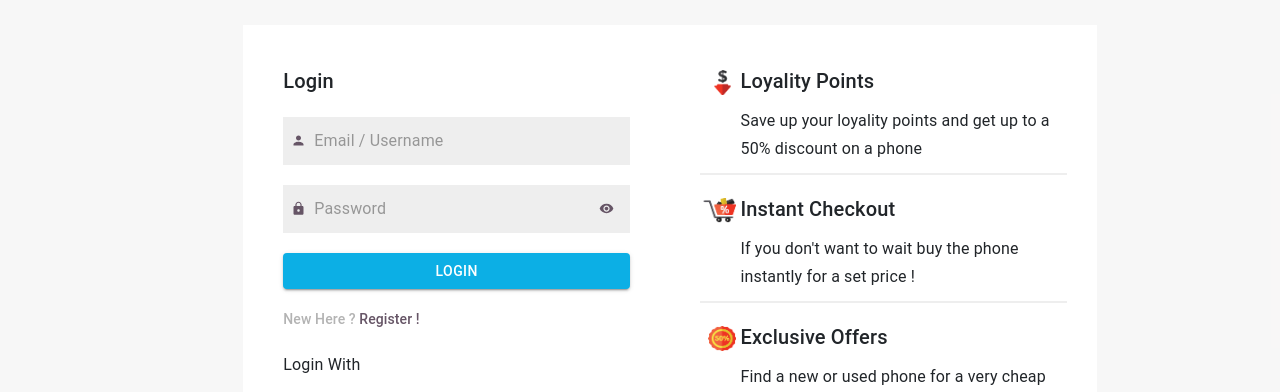
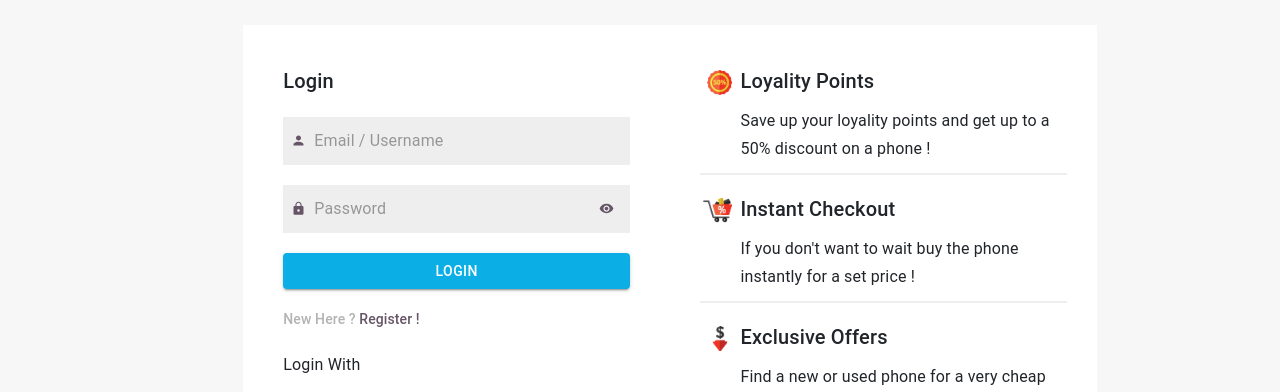
Before and after one commit to Veljko28/Phone-Ui, a Next.js app: page /login in a window 1280 px wide. Shown: the part 161-553 px from the top of the page. Built offline with nearby package versions, Linux system fonts and the light colour scheme; a web font is replaced by a local one.

Commit message:
changing the login info form for register

```diff
--- a/components/Login/LoginForm.tsx
+++ b/components/Login/LoginForm.tsx
@@ -17,7 +17,9 @@ const LoginForm = () => {
   const [email,changeEmail] = React.useState('');
   const [password,changePassword] = React.useState('');
 
-   const dispatch = useDispatch();
+  const [showPass,changeShowPass] = React.useState(false);
+
+  const dispatch = useDispatch();
 
   return (
     <Grid container className="login-tab">
@@ -35,7 +37,7 @@ const LoginForm = () => {
         disableUnderline: true
       }}/>
 
-      <TextField placeholder="Password" value={password}
+      <TextField placeholder="Password" value={password} type={showPass ? "text" : "password"}
       onChange={e => changePassword(e.target.value)}
       onBlur={() => dispatch(inputPassword(password))}  InputProps={{
         className: "login-imput",
@@ -45,7 +47,7 @@ const LoginForm = () => {
         </InputAdornment>
         ),
         endAdornment: (
-        <InputAdornment position="start">
+        <InputAdornment position="start" style={{cursor: 'pointer'}} onClick={() => changeShowPass(!showPass)}>
           <VisibilityIcon style={{fontSize: '15px', color: '#656'}}/>
         </InputAdornment>
         ),
--- a/components/Login/LoginInfo.tsx
+++ b/components/Login/LoginInfo.tsx
@@ -7,7 +7,7 @@ const InfoField = (src: string, header: string, desc: string) => {
     <Grid container className="login-infoField">
 
       <Grid item xs={1}  style={{marginTop: '15px'}}>
-        <Image src={src} alt={header} layout="fixed" width="45" height="25"/>
+        <Image src={src} alt={header} layout="fixed" width={src == '/login/login0.png' ? 35 : 40} height="25"/>
       </Grid>
       <Grid item xs={11}>
         <Typography variant="h6" style={{margin: '10px'}}>{header}</Typography>
@@ -19,12 +19,13 @@ const InfoField = (src: string, header: string, desc: string) => {
   )
 }
 
-const LoginInfo = () => {
+const LoginInfo = (props: {register: boolean}) => {
   return (
-    <Grid container className="login-tab">
-      {InfoField("/login/login1.png", "Loyality Points", "Save up your loyality points and get up to a 50% discount on a phone")}
+    <Grid container className={props.register ? "register-info-tab" : "login-tab"}>
+      {InfoField("/login/login3.png", "Loyality Points", "Save up your loyality points and get up to a 50% discount on a phone !")}
       {InfoField("/login/login2.png", "Instant Checkout", "If you don't want to wait buy the phone instantly for a set price !")}
-      {InfoField("/login/login3.png", "Exclusive Offers", "Find a new or used phone for a very cheap price. Bid and be the last one to put the highest price !")}
+      {InfoField("/login/login1.png", "Exclusive Offers", "Find a new or used phone for a very cheap price. Bid and be the last one to put the highest price !")}
+      {props.register ? InfoField("/login/login0.png", "New User Bonus", "Register today and get 250 loyality points and save 25% on your first phone purchuse !") : ""}
     </Grid>
   )
 }
```
